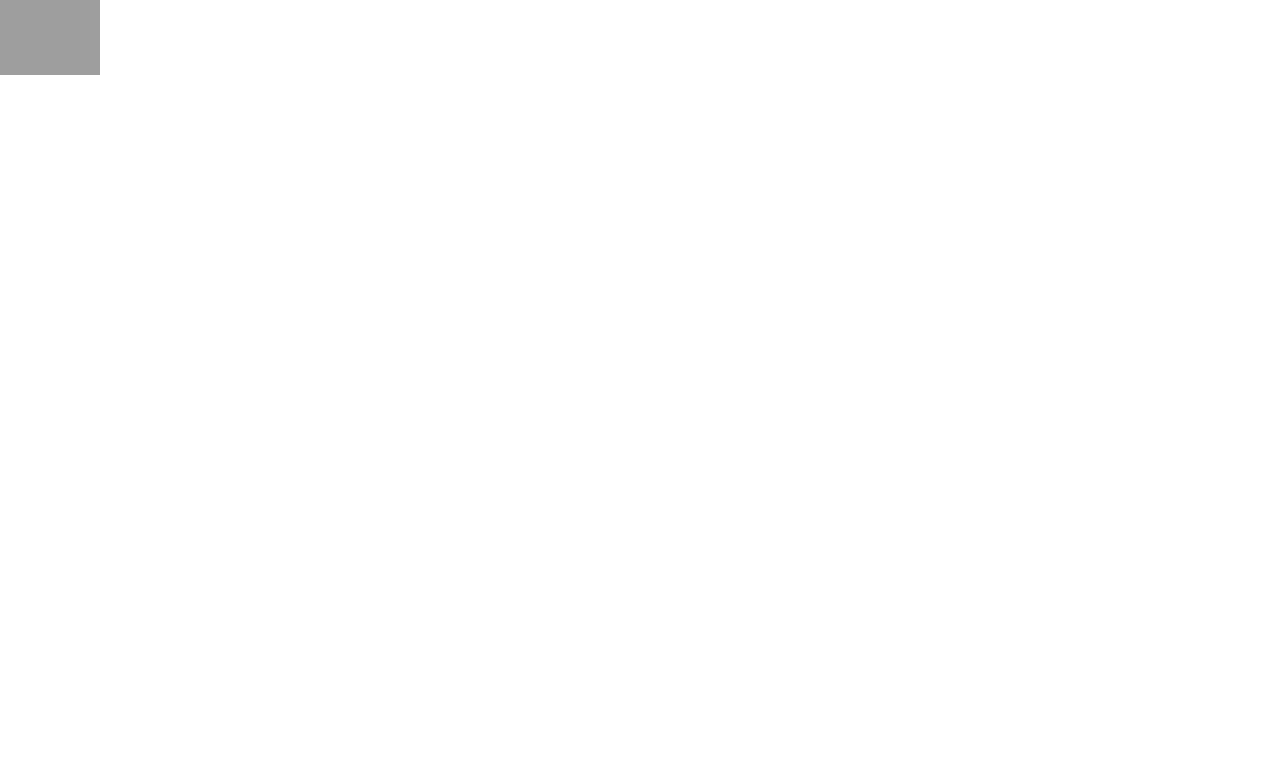
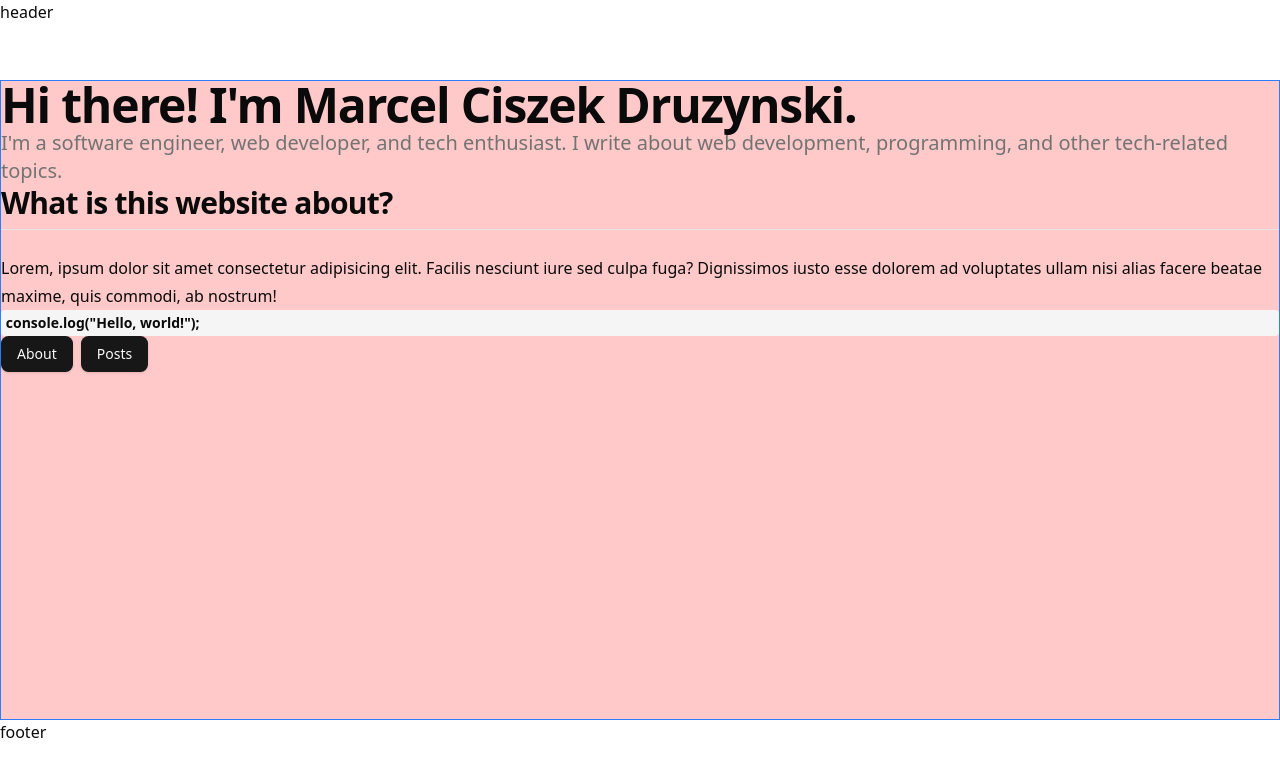
Before and after one commit to masiucd/marcell_ciszek_druzynski.com, a Next.js app: page / in a window 1280 px wide. Shown: the top 776 px of the page. Built offline with nearby package versions, Linux system fonts and the light colour scheme; grey boxes are pictures that could not be loaded.

Commit message:
feat: Implement main layout and posts page; update linting scripts and add page wrapper component

```diff
--- a/package.json
+++ b/package.json
@@ -6,7 +6,8 @@
     "dev": "next dev --turbopack",
     "build": "next build",
     "start": "next start",
-    "lint": "next lint"
+    "lint:next": "next lint",
+    "lint": "pnpm biome lint"
   },
   "dependencies": {
     "@radix-ui/react-slot": "^1.1.2",
--- /dev/null
+++ b/src/app/(main)/layout.tsx
@@ -0,0 +1,19 @@
+export default function MainLayout({
+	children,
+}: Readonly<{
+	children: React.ReactNode;
+}>) {
+	return (
+		<>
+			<header>
+				<div className="h-[5rem]">header</div>
+			</header>
+			<main className="flex min-h-[calc(100dvh-10rem)] flex-col border border-blue-500">
+				{children}
+			</main>
+			<footer>
+				<div className="h-[5rem]">footer</div>
+			</footer>
+		</>
+	);
+}
--- /dev/null
+++ b/src/app/(main)/page.tsx
@@ -0,0 +1,33 @@
+import {PageWrapper} from "@/components/page-wrapper";
+import {H1, H2, InlineCode, Lead, P} from "@/components/typography";
+import Link from "next/link";
+import {Button} from "~/src/components/ui/button";
+
+export default function Home() {
+	return (
+		<PageWrapper>
+			<H1>Hi there! I'm Marcel Ciszek Druzynski.</H1>
+			<Lead>
+				I'm a software engineer, web developer, and tech enthusiast. I write
+				about web development, programming, and other tech-related topics.
+			</Lead>
+
+			<H2>What is this website about?</H2>
+			<P>
+				Lorem, ipsum dolor sit amet consectetur adipisicing elit. Facilis
+				nesciunt iure sed culpa fuga? Dignissimos iusto esse dolorem ad
+				voluptates ullam nisi alias facere beatae maxime, quis commodi, ab
+				nostrum!
+			</P>
+			<InlineCode>console.log("Hello, world!");</InlineCode>
+			<div className="flex gap-2">
+				<Button asChild>
+					<Link href="/about">About</Link>
+				</Button>
+				<Button asChild>
+					<Link href="/posts">Posts</Link>
+				</Button>
+			</div>
+		</PageWrapper>
+	);
+}
--- /dev/null
+++ b/src/app/(main)/posts/page.tsx
@@ -0,0 +1,44 @@
+import {PageWrapper} from "@/components/page-wrapper";
+import {H1, Lead} from "~/src/components/typography";
+
+let dumyPosts = [
+	{
+		title: "Post 1",
+		content: "This is the content of post 1",
+	},
+	{
+		title: "Post 2",
+		content: "This is the content of post 2",
+	},
+	{
+		title: "Post 3",
+		content: "This is the content of post 3",
+	},
+	{
+		title: "Post 4",
+		content: "This is the content of post 4",
+	},
+	{
+		title: "Post 5",
+		content: "This is the content of post 5",
+	},
+];
+
+export default function PostsPage() {
+	return (
+		<PageWrapper>
+			<div className="mb-5">
+				<H1>Posts</H1>
+				<Lead>Here you can find all the posts I have written.</Lead>
+			</div>
+			<div className="grid gap-4">
+				{dumyPosts.map((post) => (
+					<div key={post.title} className="p-4 bg-white rounded-md shadow-md">
+						<h2 className="text-lg font-semibold">{post.title}</h2>
+						<p>{post.content}</p>
+					</div>
+				))}
+			</div>
+		</PageWrapper>
+	);
+}
--- a/src/app/page.tsx
+++ /dev/null
@@ -1,11 +0,0 @@
-import Image from "next/image";
-
-export default function Home() {
-	return (
-		<>
-			<h1>
-				<Image src="/logo.svg" alt="Logo" width={100} height={100} />
-			</h1>
-		</>
-	);
-}
--- /dev/null
+++ b/src/components/page-wrapper.tsx
@@ -0,0 +1,19 @@
+import type {PropsWithChildren} from "react";
+import {cn} from "../lib/utils";
+
+type Props = {
+	className?: string;
+};
+
+export function PageWrapper({children, className}: PropsWithChildren<Props>) {
+	return (
+		<section
+			className={cn(
+				"mx-auto flex w-full max-w-7xl flex-1 flex-col bg-green-300 md:bg-red-200",
+				className,
+			)}
+		>
+			{children}
+		</section>
+	);
+}
```
Also changed, not shown: src/app/globals.css (indentation only).
